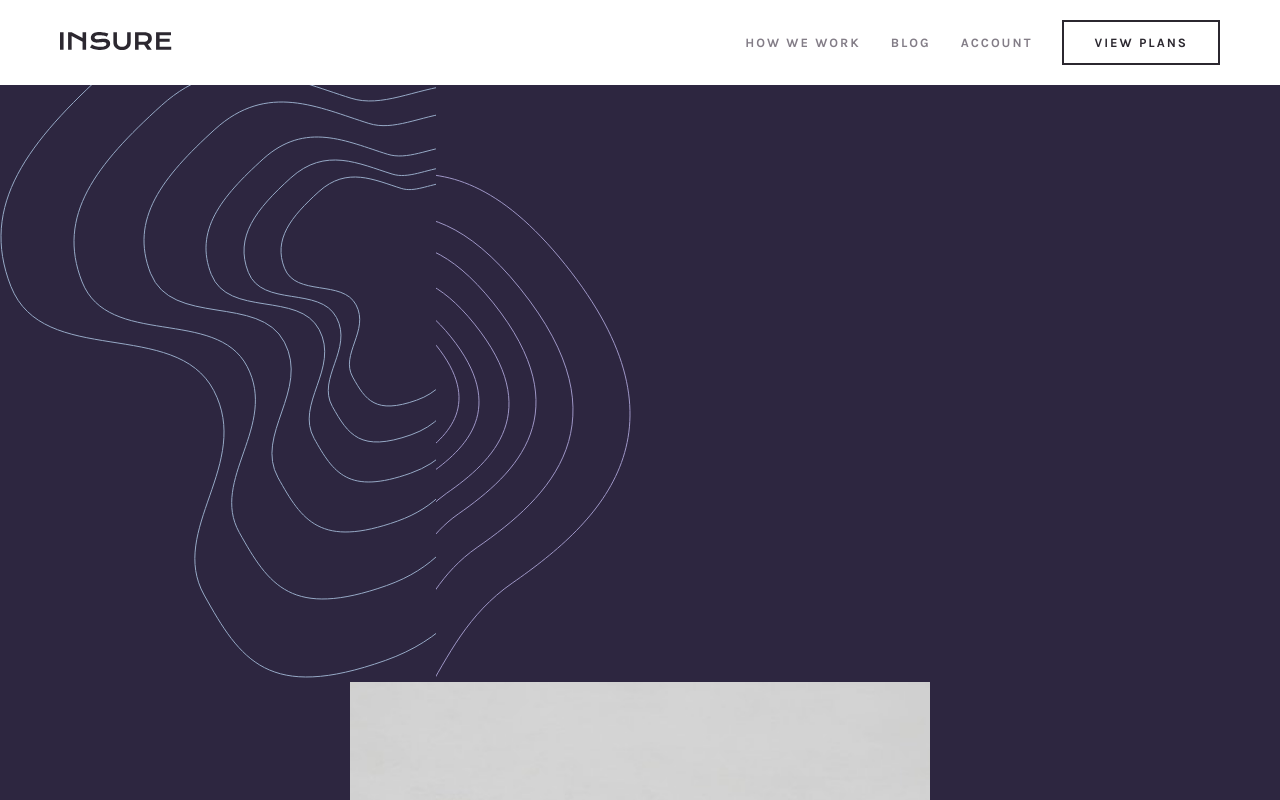
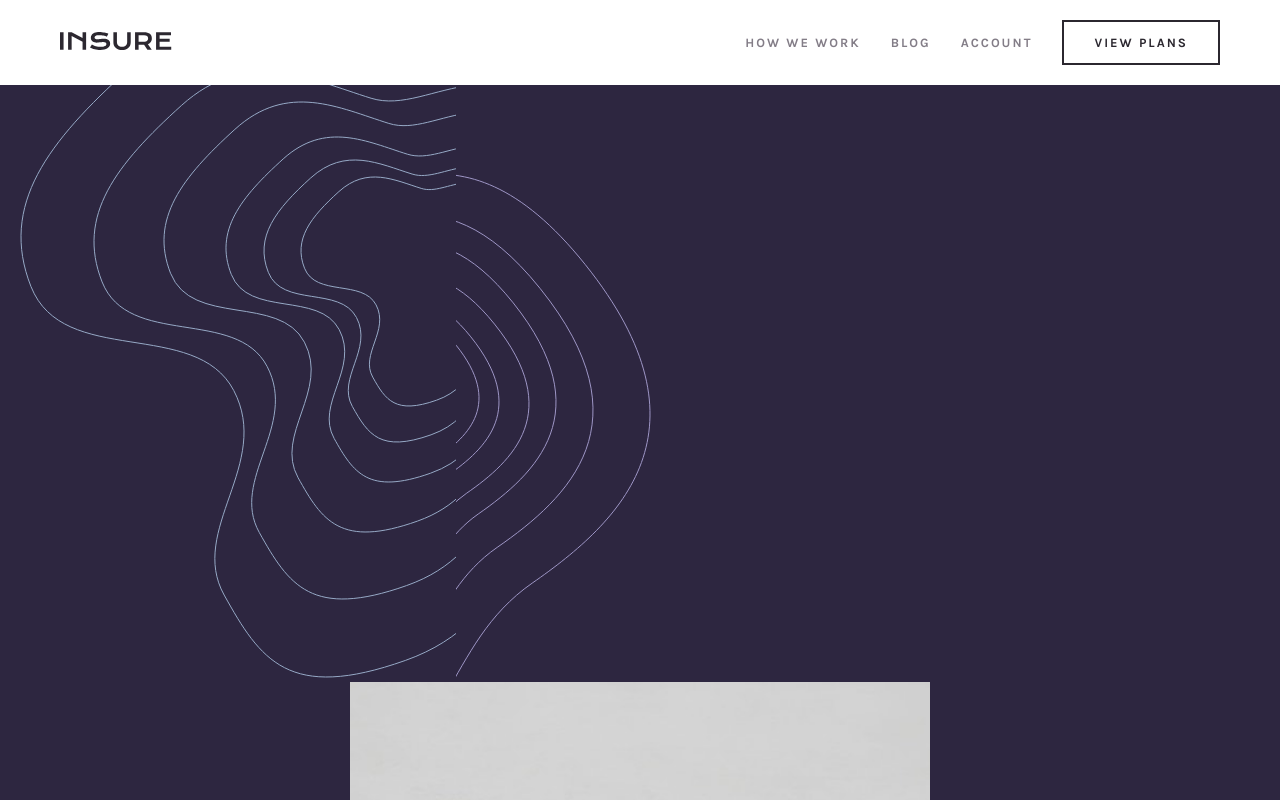
Before and after one commit to higor-costa/pagina-de-destino-insure, a React (Vite) app: page / in a window 1280 px wide. Shown: the top 800 px of the page. Built offline with nearby package versions, Linux system fonts and the light colour scheme.

Commit message:
Declara estilo do conteúdo principal do header

```diff
--- a/src/style/components/Header.module.scss
+++ b/src/style/components/Header.module.scss
@@ -107,6 +107,10 @@ body {
 
 .mainContent {
   background: $violeta-escuro;
+  position: relative;
+  @include device(l) {
+    padding: 0 20px;
+  }
 }
 
 .mainContent > .container {
```
